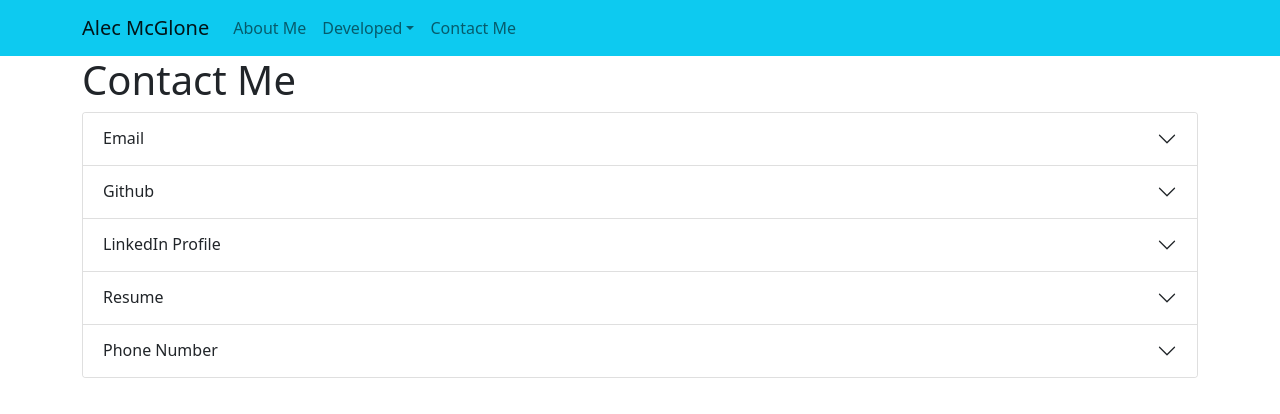
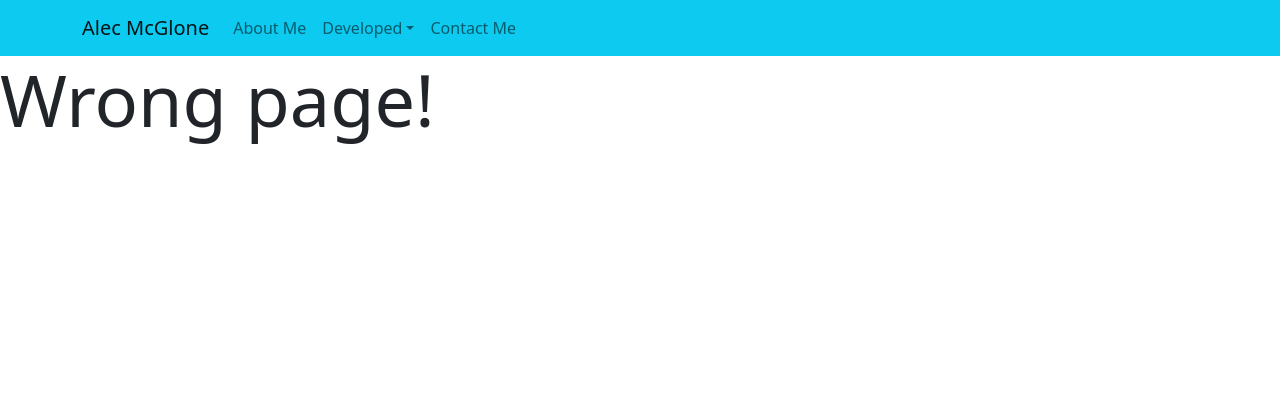
Before and after one commit to Alec74/proPortfolio, a React (Create React App) app in the folder portfolio/: page /contact in a window 1280 px wide. Shown: the top 414 px of the page. Built offline with nearby package versions, Linux system fonts and the light colour scheme.

Commit message:
more testing in app.js

```diff
--- a/portfolio/src/App.js
+++ b/portfolio/src/App.js
@@ -24,14 +24,14 @@ import NavbarComponent from './components/Navbar'
 
 function App() {
   return (
-      <Router basename='/proPortfolio'>
+      <Router>
         <>
           <NavbarComponent />
           <Switch>
             <Route exact path='/' component={Home} />
-            <Route exact path='/about' component={About} />
-            <Route exact path='/develop' component={Develop} />
-            <Route exact path='/contact' component={Contact} />
+            <Route exact path='/proPortfolio/about' component={About} />
+            <Route exact path='/proPortfolio/develop' component={Develop} />
+            <Route exact path='/proPortfolio/contact' component={Contact} />
             <Route render={() => <h1 className='display-2'>Wrong page!</h1>} />
           </Switch>
         </>
```
